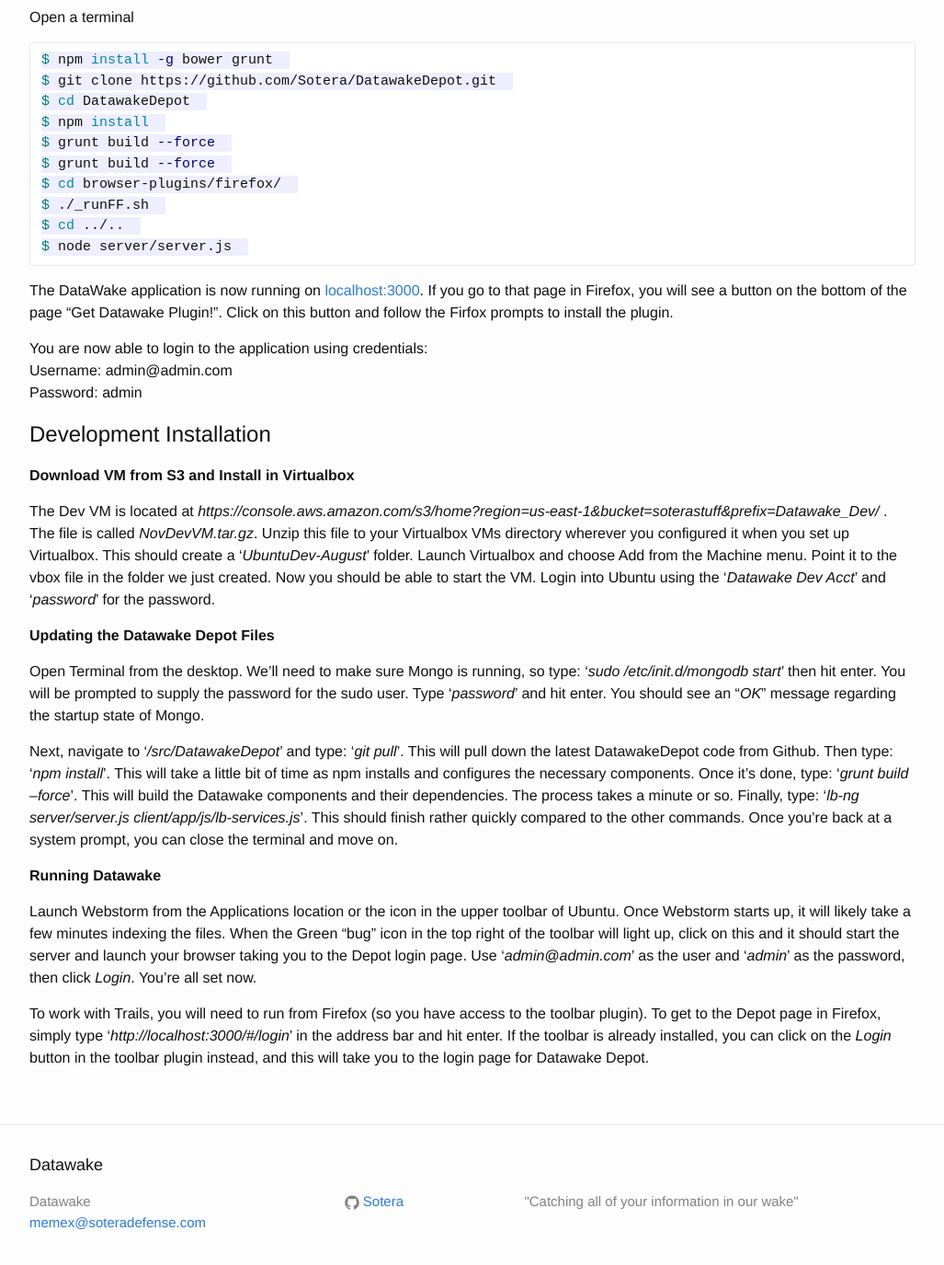
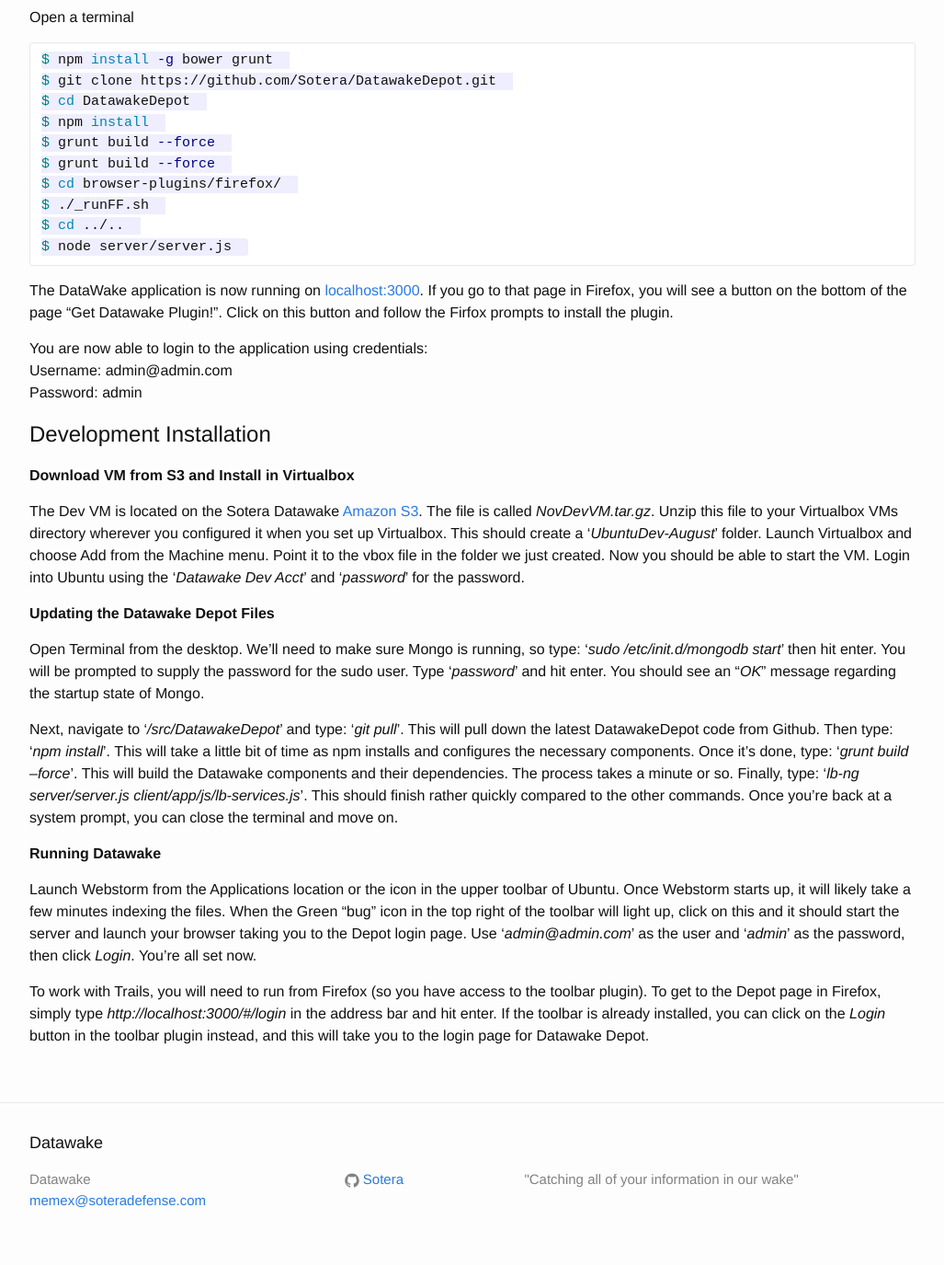
Before and after one commit to Sotera/Datawake, a Jekyll site: the page built from quickstart.md, in a window 1280 px wide and 1400 px high, scrolled down 514 px. Shown: the top 1375 px of the window at 92% size, without its empty margins (126-1153 px from the left). Built offline with Jekyll 4.4.1, drawn with Linux system fonts in a browser that asks for light colours; Markdown is read by kramdown in place of the engine named in the settings.

Commit message:
Update quickstart.md

```diff
--- a/quickstart.md
+++ b/quickstart.md
@@ -39,7 +39,7 @@
 # Development Installation <a id="devinstallation">
 __Download VM from S3 and Install in Virtualbox__
 
-The Dev VM is located at _https://console.aws.amazon.com/s3/home?region=us-east-1&bucket=soterastuff&prefix=Datawake_Dev/_ .  The file is called _NovDevVM.tar.gz_.  Unzip this file to your Virtualbox VMs directory wherever you configured it when you set up Virtualbox.  This should create a ‘_UbuntuDev-August_’ folder.  Launch Virtualbox and choose Add from the Machine menu.  Point it to the vbox file in the folder we just created.  Now you should be able to start the VM.  Login into Ubuntu using the ‘_Datawake Dev Acct_’  and ‘_password_’ for the password.
+The Dev VM is located on the Sotera Datawake [Amazon S3](https://console.aws.amazon.com/s3/home?region=us-east-1&bucket=soterastuff&prefix=Datawake_Dev/).  The file is called _NovDevVM.tar.gz_.  Unzip this file to your Virtualbox VMs directory wherever you configured it when you set up Virtualbox.  This should create a ‘_UbuntuDev-August_’ folder.  Launch Virtualbox and choose Add from the Machine menu.  Point it to the vbox file in the folder we just created.  Now you should be able to start the VM.  Login into Ubuntu using the ‘_Datawake Dev Acct_’  and ‘_password_’ for the password.
 
 __Updating the Datawake Depot Files__
 
@@ -51,4 +51,4 @@
 
 Launch Webstorm from the Applications location or the icon in the upper toolbar of Ubuntu.  Once Webstorm starts up, it will likely take a few minutes indexing the files.  When the Green “bug” icon in the top right of the toolbar will light up, click on this and it should start the server and launch your browser taking you to the Depot login page.  Use ‘_admin@admin.com_’ as the user and ‘_admin_’ as the password, then click _Login_.  You’re all set now.
 
-To work with Trails, you will need to run from Firefox (so you have access to the toolbar plugin).  To get to the Depot page in Firefox, simply type ‘_http://localhost:3000/#/login_’ in the address bar and hit enter.  If the toolbar is already installed, you can click on the _Login_ button in the toolbar plugin instead, and this will take you to the login page for Datawake Depot.
+To work with Trails, you will need to run from Firefox (so you have access to the toolbar plugin).  To get to the Depot page in Firefox, simply type _http://localhost:3000/#/login_ in the address bar and hit enter.  If the toolbar is already installed, you can click on the _Login_ button in the toolbar plugin instead, and this will take you to the login page for Datawake Depot.
```
